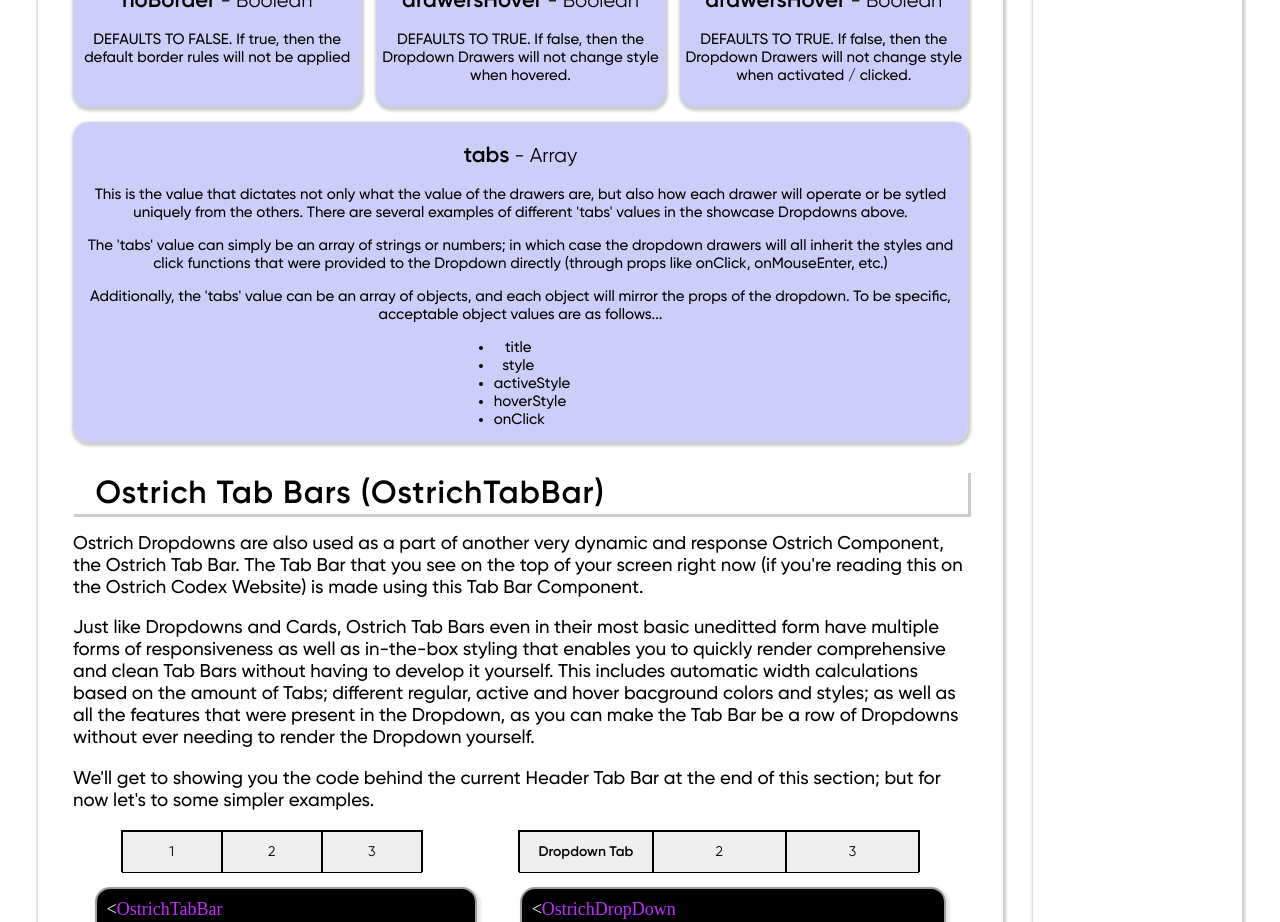
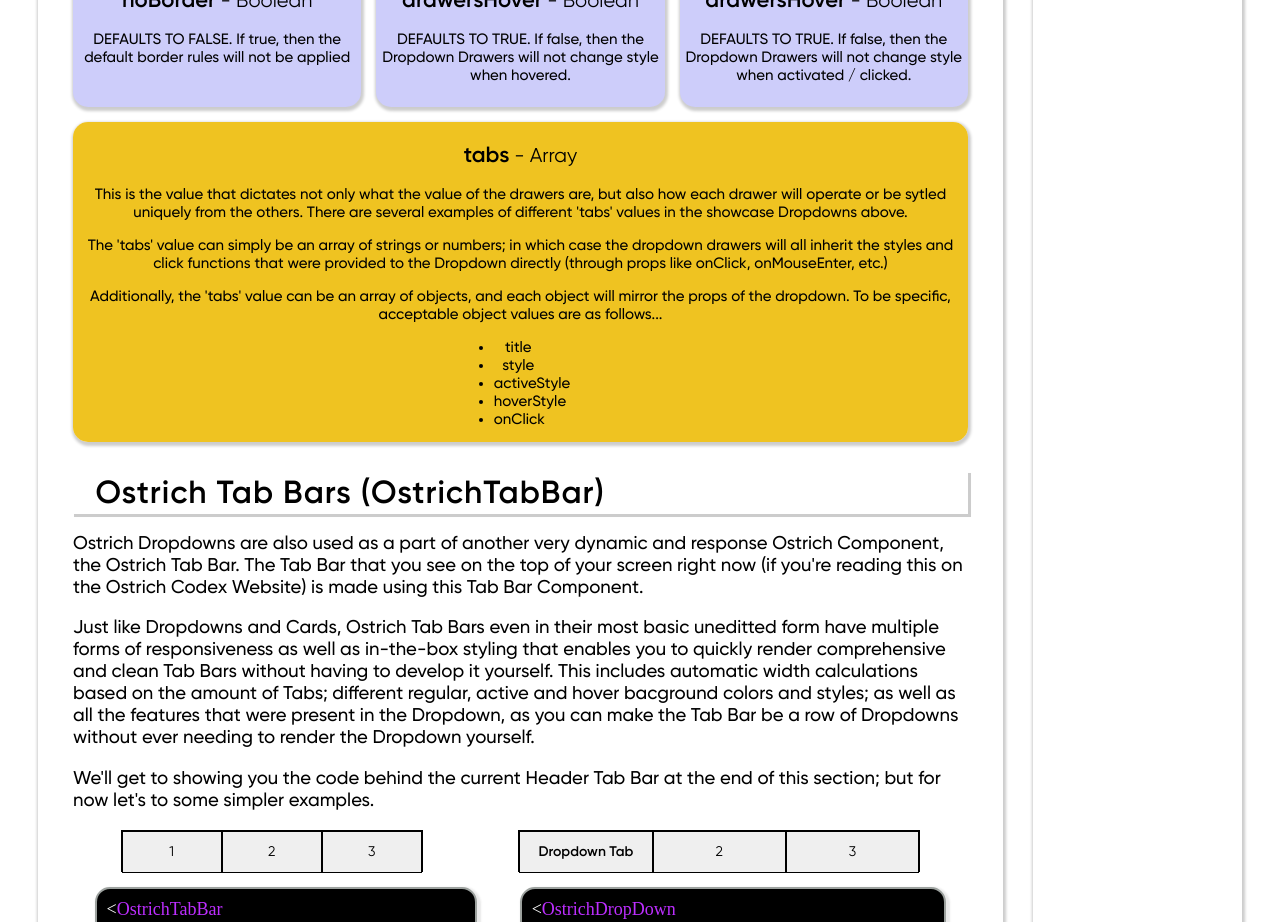
Before and after one commit to NLanese/the-codex, a Next.js app: page /showcases/ostrich-components/ostrich-showcase in a window 1280 px wide. Shown: the part 5300-6222 px from the top of the page. Built offline with nearby package versions, Linux system fonts and the light colour scheme.

Commit message:
cards and showcase

```diff
--- a/pages/showcases/ostrich-components/ostrich-showcase.js
+++ b/pages/showcases/ostrich-components/ostrich-showcase.js
@@ -1627,7 +1627,7 @@ export default function OstrichShowcase() {
                 gap: 15
             }}>
 
-                <OstCard style={Styles.Sections.propCardBool}>
+                <OstCard style={Styles.Sections.propCardArr}>
                     <div>
                         <p style={{textAlign: 'center'}}>
                             <span style={Styles.Fonts.h3}>tabs</span>
--- a/styles/styles.js
+++ b/styles/styles.js
@@ -142,6 +142,10 @@ const Styles = {
         propCardFunc: {
             ...propCard, backgroundColor: "#fad7cd"
         },
+
+        propCardArr: {
+            ...propCard, backgroundColor: "#efc321"
+        },
     }
 
 }
```
